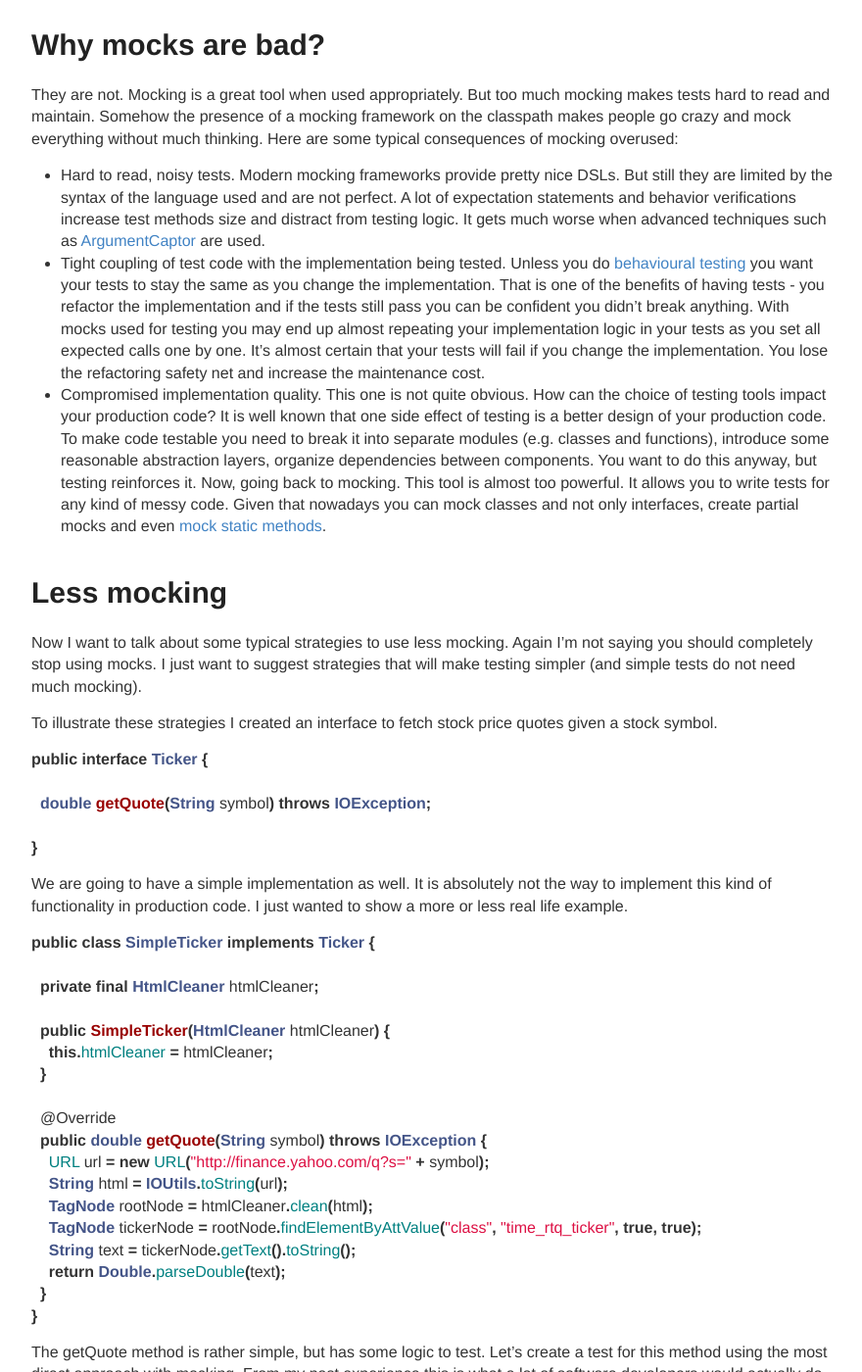
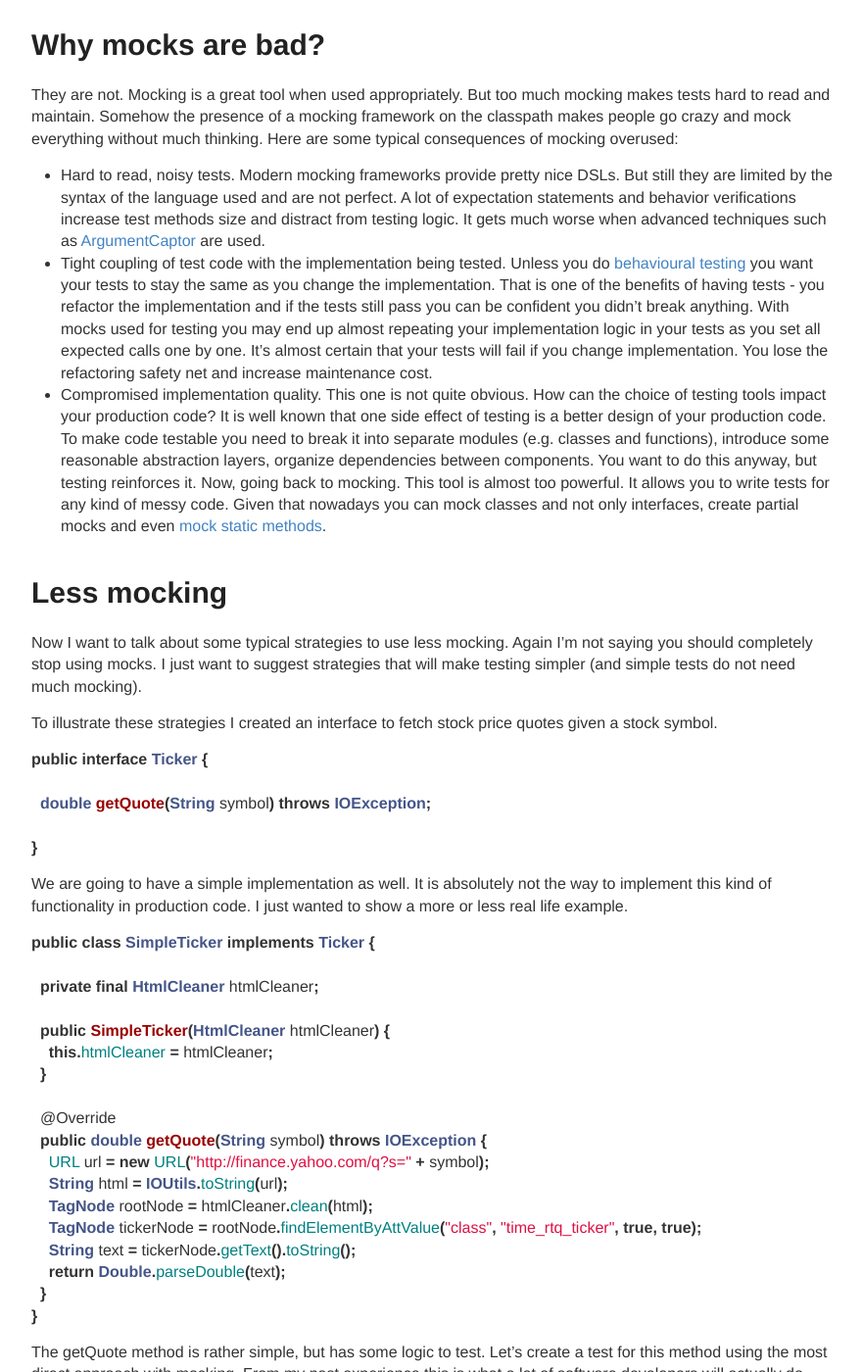
Before and after one commit to dmitriy-yefremov/dmitriy-yefremov.github.io, a Jekyll site: the page built from _posts/2016-04-16-how-not-use-mocks.md, in a window 1280 px wide and 1400 px high, scrolled down 2230 px. Shown: the whole window at 98% size, without its empty margins (198-1078 px from the left). Built offline with Jekyll 4.4.1, drawn with Linux system fonts in a browser that asks for light colours; comment, search, counter and statistics services are not loaded; some of the changed text lies outside the part shown.

Commit message:
Small fixes

```diff
--- a/_posts/2016-04-16-how-not-use-mocks.md
+++ b/_posts/2016-04-16-how-not-use-mocks.md
@@ -114,8 +114,8 @@
   you want your tests to stay the same as you change the implementation. That is one of the benefits of having tests -
   you refactor the implementation and if the tests still pass you can be confident you didn't break anything. With mocks
   used for testing you may end up almost repeating your implementation logic in your tests as you set all expected calls
-  one by one. It's almost certain that your tests will fail if you change the implementation. You lose the refactoring
-  safety net and increase the maintenance cost.
+  one by one. It's almost certain that your tests will fail if you change implementation. You lose the refactoring
+  safety net and increase maintenance cost.
 * Compromised implementation quality.
   This one is not quite obvious. How can the choice of testing tools impact your production code? It is well known that
   one side effect of testing is a better design of your production code. To make code testable you need to break it into
@@ -291,7 +291,7 @@
 ## Do not test everything
 
 It turns out that after extracting all logic into separate methods and testing them independently there is often nothing
-else left to test. Our main method `getQuote` only contains the high level sequence of operations. It is so simple that
+else left to test. Our main method `getQuote` only contains high level sequence of operations. It is so simple that
 requires no testing.
 
 To make a decision regarding what is simple enough to have no tests we need to go back to the reasons we write unit
```
Also changed, not shown: other parts of _posts/2016-04-16-how-not-use-mocks.md (+3 -3 lines).
